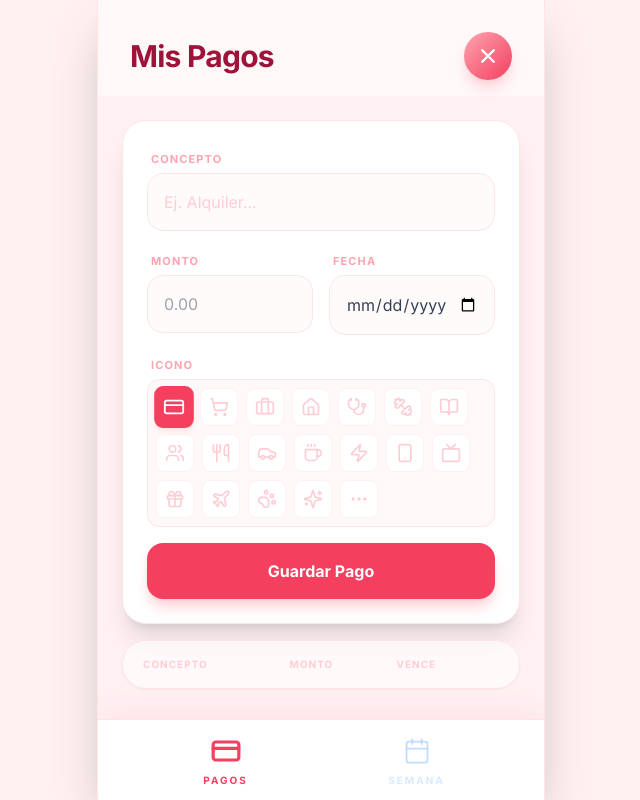
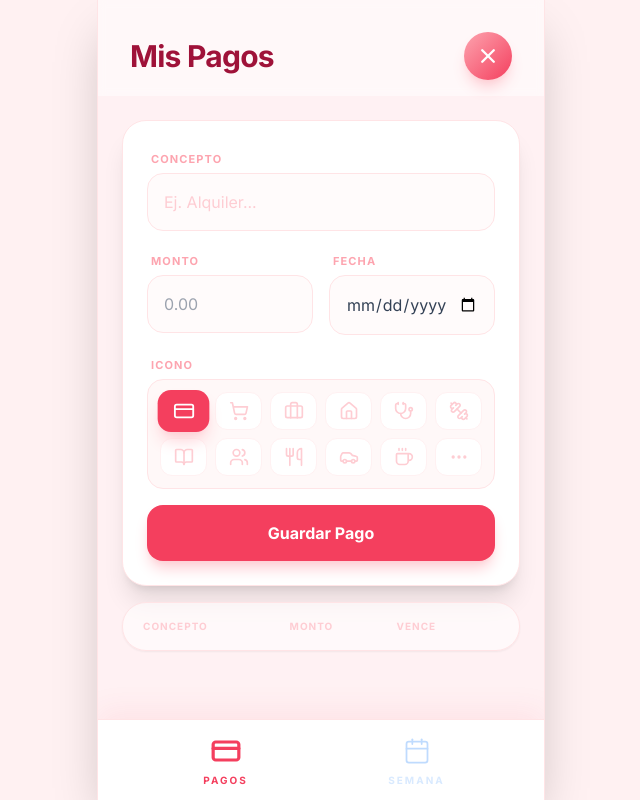
Before and after one commit to marcokossman2/Mis-Pagos-y-Tareas, a React (Vite) app: page / in a window 1280 px wide. Both pictures are taken after a click on the button 807 px from the left and 56 px from the top of the page. Shown: the whole page, without its empty margins (319-959 px from the left). Built offline with nearby package versions, Linux system fonts and the light colour scheme.

Commit message:
feat: Expand icon selection with full list
Adds a comprehensive list of icons to the icon picker component, allowing users to select from a wider range of visual representations for their payments and tasks. Includes a toggle to show the full list in addition to the pre-selected favorites.

```diff
--- a/components/IconPicker.tsx
+++ b/components/IconPicker.tsx
@@ -1,7 +1,8 @@
 
-import React from 'react';
-import { ICONS } from '../constants.tsx';
+import React, { useState } from 'react';
+import { ICONS, ALL_ICONS_LIST } from '../constants.tsx';
 import { IconName } from '../types.ts';
+import { MoreHorizontal, X } from 'lucide-react';
 
 interface IconPickerProps {
   selected: IconName;
@@ -9,22 +10,88 @@ interface IconPickerProps {
 }
 
 export const IconPicker: React.FC<IconPickerProps> = ({ selected, onSelect }) => {
+  const [showFullList, setShowFullList] = useState(false);
+
+  // Mostramos solo los primeros 11 iconos + el botón de "más" en la vista previa
+  const previewIcons = ICONS.slice(0, 11);
+
   return (
-    <div className="flex flex-wrap gap-2 p-2 bg-rose-50/50 rounded-xl border border-rose-100">
-      {ICONS.map(({ name, icon: IconComponent }) => (
+    <div className="relative">
+      <div className="grid grid-cols-6 gap-2 p-3 bg-rose-50/50 rounded-2xl border border-rose-100">
+        {previewIcons.map(({ name, icon: IconComponent }) => (
           <button
             key={name}
             type="button"
-          onClick={() => onSelect(name)}
-          className={`p-2 rounded-lg transition-all ${
+            onClick={() => onSelect(name as IconName)}
+            className={`p-2 rounded-xl transition-all flex items-center justify-center ${
               selected === name
-              ? 'bg-rose-500 text-white scale-110 shadow-md shadow-rose-100'
+                ? 'bg-rose-500 text-white scale-110 shadow-lg shadow-rose-200'
                 : 'bg-white text-rose-200 hover:text-rose-400 border border-rose-50'
             }`}
           >
             <IconComponent size={20} />
           </button>
         ))}
+
+        {/* Botón de tres puntos para abrir el desplegable completo */}
+        <button
+          type="button"
+          onClick={() => setShowFullList(true)}
+          className="p-2 rounded-xl bg-white text-rose-200 hover:text-rose-400 border border-rose-50 flex items-center justify-center transition-all active:scale-90"
+        >
+          <MoreHorizontal size={20} />
+        </button>
+      </div>
+
+      {/* Modal / Desplegable completo */}
+      {showFullList && (
+        <div className="fixed inset-0 z-50 flex items-end sm:items-center justify-center p-4 bg-slate-900/40 backdrop-blur-sm animate-in fade-in duration-200">
+          <div
+            className="w-full max-w-sm bg-white rounded-t-[2.5rem] sm:rounded-[2.5rem] shadow-2xl overflow-hidden animate-in slide-in-from-bottom-full duration-300"
+            onClick={(e) => e.stopPropagation()}
+          >
+            <div className="p-6 border-b border-rose-50 flex justify-between items-center">
+              <h3 className="text-lg font-bold text-rose-800">Seleccionar Icono</h3>
+              <button
+                onClick={() => setShowFullList(false)}
+                className="p-2 rounded-full bg-rose-50 text-rose-400 hover:bg-rose-100 transition-colors"
+              >
+                <X size={20} />
+              </button>
+            </div>
+
+            <div className="p-6 grid grid-cols-5 gap-3 max-h-[60vh] overflow-y-auto">
+              {ALL_ICONS_LIST.map(({ name, icon: IconComponent }) => (
+                <button
+                  key={name}
+                  type="button"
+                  onClick={() => {
+                    onSelect(name as IconName);
+                    setShowFullList(false);
+                  }}
+                  className={`p-3 rounded-2xl transition-all flex items-center justify-center ${
+                    selected === name
+                      ? 'bg-rose-500 text-white scale-110 shadow-lg shadow-rose-200'
+                      : 'bg-rose-50/50 text-rose-300 hover:text-rose-500 border border-transparent'
+                  }`}
+                >
+                  <IconComponent size={24} />
+                </button>
+              ))}
+            </div>
+
+            <div className="p-4 bg-rose-50/30">
+              <button
+                onClick={() => setShowFullList(false)}
+                className="w-full py-3 bg-white border border-rose-100 text-rose-400 font-bold rounded-2xl shadow-sm active:scale-95 transition-transform"
+              >
+                Cerrar
+              </button>
+            </div>
+          </div>
+          <div className="absolute inset-0 -z-10" onClick={() => setShowFullList(false)} />
+        </div>
+      )}
     </div>
   );
 };
--- a/constants.tsx
+++ b/constants.tsx
@@ -19,7 +19,22 @@ import {
   Zap,
   Sparkles,
   Coffee,
-  LucideIcon
+  LucideIcon,
+  Music,
+  Camera,
+  Heart,
+  Mail,
+  MapPin,
+  Brush,
+  Moon,
+  Sun,
+  Gamepad2,
+  Bike,
+  Wallet,
+  CalendarDays,
+  Shirt,
+  Scissors,
+  Hammer
 } from 'lucide-react';
 import { IconName } from './types';
 
@@ -45,6 +60,7 @@ export const ICON_MAP: Record<IconName, LucideIcon> = {
   Coffee: Coffee
 };
 
+// Ampliamos la lista de iconos para el selector
 export const ICONS: { name: IconName; icon: LucideIcon }[] = [
   { name: 'Bill', icon: CreditCard },
   { name: 'Shopping', icon: ShoppingCart },
@@ -66,3 +82,23 @@ export const ICONS: { name: IconName; icon: LucideIcon }[] = [
   { name: 'Beauty', icon: Sparkles },
   { name: 'Other', icon: MoreHorizontal },
 ];
+
+// Iconos adicionales para el "desplegable" completo
+export const ALL_ICONS_LIST = [
+  ...ICONS,
+  { name: 'Music', icon: Music },
+  { name: 'Camera', icon: Camera },
+  { name: 'Heart', icon: Heart },
+  { name: 'Mail', icon: Mail },
+  { name: 'MapPin', icon: MapPin },
+  { name: 'Brush', icon: Brush },
+  { name: 'Moon', icon: Moon },
+  { name: 'Sun', icon: Sun },
+  { name: 'Gamepad', icon: Gamepad2 },
+  { name: 'Bike', icon: Bike },
+  { name: 'Wallet', icon: Wallet },
+  { name: 'Calendar', icon: CalendarDays },
+  { name: 'Shirt', icon: Shirt },
+  { name: 'Scissors', icon: Scissors },
+  { name: 'Hammer', icon: Hammer },
+];
```
Lines whose indentation alone changed are shown as unchanged.
